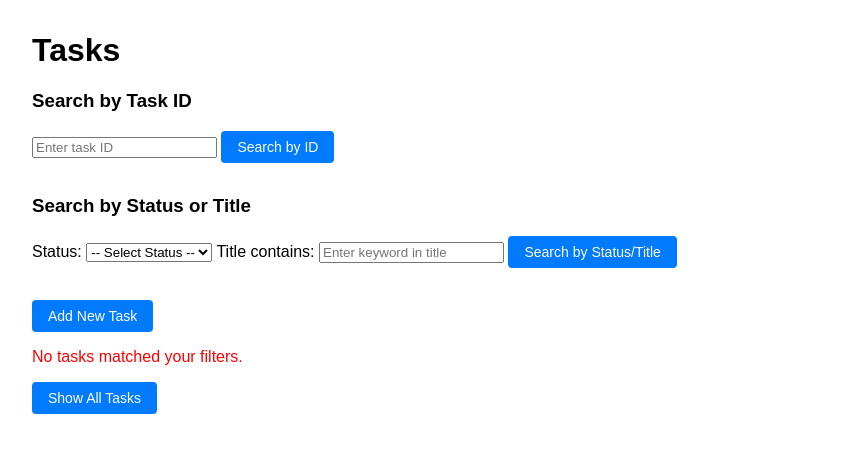
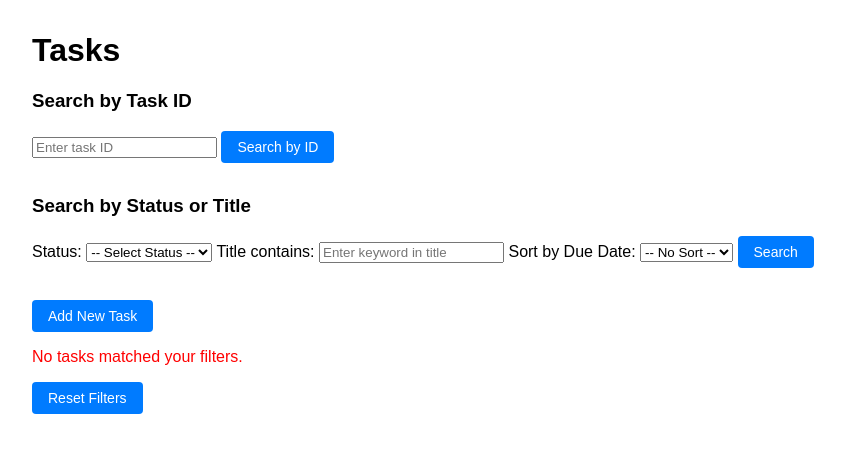
Before and after one commit to MahirShah300/dts-developer-challenge, a FastAPI app: page /tasks in a window 1280 px wide. Shown: the top 453 px of the page, without its empty margins (0-845 px from the left). Run offline with FastAPI, Linux system fonts and the light colour scheme.

Commit message:
Add ability to sort by date

```diff
--- a/main.py
+++ b/main.py
@@ -64,6 +64,7 @@
     title: str | None = None,
     task_status: str | None = None,
     task_id: int | None = None,
+    sort: str | None = None,
     db: Session = Depends(get_db),
 ):
 
@@ -86,6 +87,10 @@
             tasks = db.query(Task).filter(*filters).all()
         else:
             tasks = db.query(Task).all()
+        if sort == "asc":
+            tasks = db.query(Task).filter(*filters).order_by(Task.due_date.asc()).all()
+        elif sort == "dsc":
+            tasks = db.query(Task).filter(*filters).order_by(Task.due_date.dsc()).all()
     return templates.TemplateResponse(
         request, "index.html", {"tasks": tasks, "no_results": len(tasks) == 0}
     )
@@ -150,7 +155,4 @@
     )
 
 
-# TODO OPTIONAL add way to sort by date
 # TODO Clean up unused code
-# TODO Look into pydantic model of Tasks. I think currently tasks are not using pydantic
-# TODO Write test for search by title
--- a/templates/index.html
+++ b/templates/index.html
@@ -46,14 +46,19 @@
         <select name="task_status" id="task_status">
             <option value="">-- Select Status --</option>
             {% for option in ["Pending", "In Progress", "Completed", "Late", "Cancelled"] %}
-                <option value="{{ option }}">{{ option }}</option>
+                <option value="{{ option }}" {% if request.query_params.get('task_status') == option %}selected{% endif %}>{{ option }} </option>
             {% endfor %}
         </select>
 
         <label for="title">Title contains:</label>
-        <input type="text" id="title" name="title" placeholder="Enter keyword in title">
-
-        <button type="submit" class="button">Search by Status/Title</button>
+        <input type="text" id="title" name="title" placeholder="Enter keyword in title" value="{{request.query_params.get('title', '')}}">
+            <label for="sort">Sort by Due Date:</label>
+        <select name="sort" id="sort">
+            <option value="">-- No Sort --</option>
+            <option value="desc"{% if request.query_params.get('sort') == 'desc' %}selected{% endif %}>Descending</option>
+            <option value="asc"{% if request.query_params.get('sort') == 'asc' %}selected{% endif %}>Ascending</option>
+        </select>
+        <button type="submit" class="button">Search</button>
     </form>
     <div class="button-container">
         <a href="/createTask" class = "button-link">Add New Task</a>
@@ -92,7 +97,7 @@
     </table>
     {% endif %}
     <div class="button-container">
-    <a href="/tasks" class="button-link">Show All Tasks</a>
+    <a href="/tasks" class="button-link">Reset Filters</a>
     </div>
 </body>
 </html>
```
Also changed, not shown: tests/test_get_task.py (+8 -9 lines).
